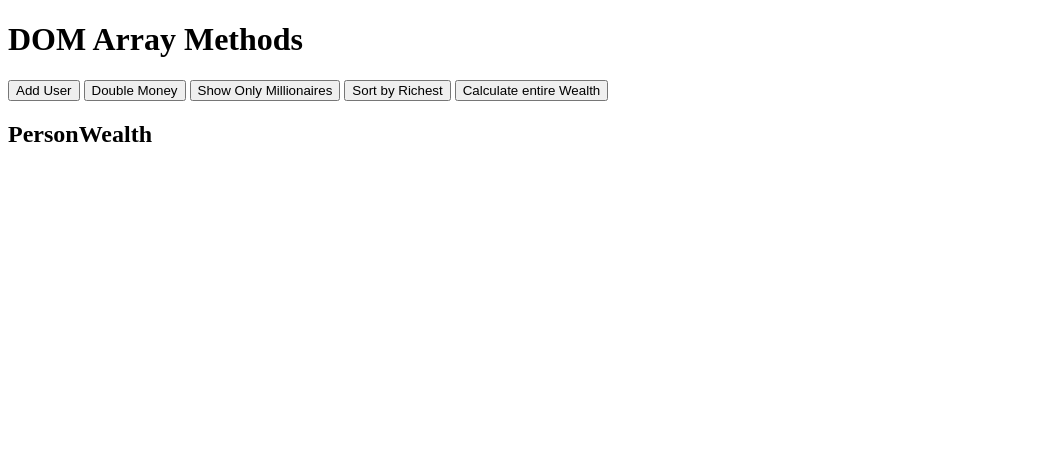
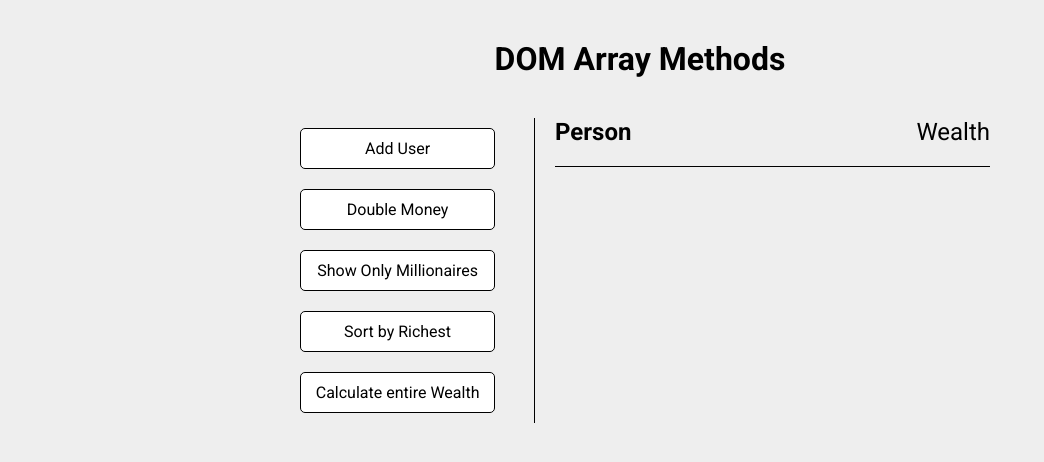
Before and after one commit to BartlomiejMogielnicki/DOM-array-methods, a plain HTML site: page index.html in a window 1280 px wide. Shown: the whole page, without its empty margins (0-1044 px from the left). Drawn offline with Linux system fonts and the light colour scheme.

Commit message:
Finish style.css

```diff
--- a/index.html
+++ b/index.html
@@ -9,8 +9,8 @@
 </head>
 
 <body>
-    <h1>DOM Array Methods</h1>
-    <div class="container"></div>
+    <h1 class="title">DOM Array Methods</h1>
+    <div class="container">
         <aside class="controls">
             <button id="addBtn">Add User</button>
             <button id="doubleBtn">Double Money</button>
@@ -20,7 +20,7 @@
         </aside>
 
         <main id="main">
-        <h2>Person<span>Wealth</span></h2>
+            <h2><strong>Person</strong>Wealth</h2>
         </main>
     </div>
 
--- a/style.css
+++ b/style.css
@@ -0,0 +1,67 @@
+@import url('https://fonts.googleapis.com/css2?family=Roboto:wght@400;700&display=swap');
+
+* {
+    margin: 0;
+    padding: 0;
+    box-sizing: border-box;
+}
+
+:root {
+    font-family: 'Roboto', sans-serif;
+}
+
+body {
+    display: flex;
+    flex-direction: column;
+    align-items: center;
+    height: 100vh;
+    background-color: #eee;
+}
+
+.title {
+    display: flex;
+    justify-content: space-between;
+    margin: 40px;
+}
+
+.container {
+    display: flex;
+    width: 90%;
+    max-width: 700px;
+}
+
+.controls {
+    display: flex;
+    flex-direction: column;
+    width: 35%;
+    border-right: 1px solid black;
+}
+
+main {
+    width: 65%;
+}
+
+main h2 {
+    display: flex;
+    justify-content: space-between;
+    margin-left: 20px;
+    padding-bottom: 20px;
+    border-bottom: 1px solid black;
+    font-weight: normal;
+}
+
+button {
+    width: 80%;
+    padding: 10px;
+    margin: 10px;
+    border: 1px solid black;
+    border-radius: 5px;
+    font-family: 'Roboto', sans-serif;
+    font-size: 1em;
+    cursor: pointer;
+    background-color: white;
+}
+
+button:focus {
+    outline: 0;
+}
```
Lines whose indentation alone changed are shown as unchanged.
